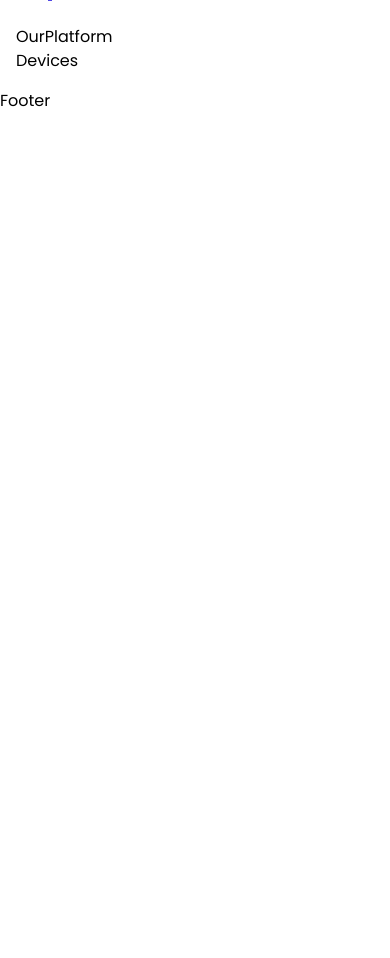
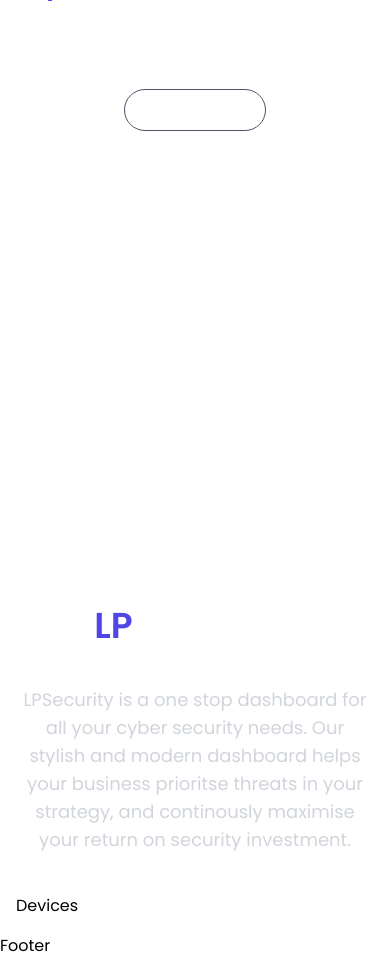
Before and after one commit to liamtphillips/LPSecurity, a React (Vite) app: page / in a window 390 px wide. Shown: the part 4027-4985 px from the top of the page. Before the commit the page ends 4140 px from the top, so only its background shows below. Built offline with nearby package versions, Linux system fonts and the light colour scheme.

Commit message:
platform component added

```diff
--- a/src/components/OurPlatform.jsx
+++ b/src/components/OurPlatform.jsx
@@ -1,9 +1,45 @@
 import React from 'react'
+import AnimatedPath from '../components/AnimatedPath';
+import logowhite from '../assets/logowhite.png';
+import { motion } from "framer-motion";
 
-const OurPlatform = () => {
-  return (
-    <div>OurPlatform</div>
-  )
+const Newpage = () => {
+    return (
+
+        <div className=''>
+            <svg className='ml-8 mt-8 hidden lg:block' width="594" height="423" viewBox="0 0 594 423" fill="none" xmlns="http://www.w3.org/2000/svg">
+                <AnimatedPath svgPathId="svgPath3" scrollMultiplier={7} />
+                <path id="svgPath3" d="M2 1C17.7259 75.5781 92.4589 176.028 350.561 168.801C618.087 161.31 588.128 325.5 592 422" stroke="#4B50E6" strokeWidth="4" />
+            </svg>
+
+        <motion.div
+            className=' container mx-auto'
+            initial="hidden"
+            whileInView="visible"
+            viewport={{ once: true, amount: 0.5 }}
+            transition={{ duration: 0.5 }}
+            variants={{
+              hidden: { opacity: 0, x: 100 },
+              visible: { opacity: 1, x: 0 },
+            }}
+          >
+            <div className='flex text-white justify-center items-center  lg:mt-10 mt-20'>
+                <button className='border-gray-600 border px-5 rounded-full py-2'>Our Platform</button>
+            </div>
+            <div className='flex  justify-center'>
+                <img src={logowhite} className='w-80 py-10 opacity-80 animate-pulse' />
+            </div>
+            <div className='flex justify-center text-4xl'>
+                <span className='text-white'><span className="text-indigo-600 font-semibold">LP</span>SECURITY</span>
+            </div>
+            <div className='flex justify-center py-10'>
+                <p className='text-lg text-gray-300 text-center max-w-lg'>LPSecurity is a one stop dashboard for all your cyber security needs. Our stylish and modern dashboard
+                    helps your business prioritse threats in your strategy, and continously maximise your return on security investment.
+                </p>
+            </div>
+        </motion.div>
+        </div>
+    )
 }
 
-export default OurPlatform
+export default Newpage
--- a/src/data/data.jsx
+++ b/src/data/data.jsx
@@ -71,16 +71,16 @@ export const sections = [
   },
 ];
 
-export const cardData = [
+export const deviceData = [
   {
     title: 'Security on the go.',
     text: 'Fit all of your cyber security essentials in your pocket, so you never miss a beat while on the go.',
-    cardImage: mockup,
+    deviceImage: mockup,
   },
   {
     title: 'Receive updates constantly.',
     text: 'A constant stream of information from your business available 24/7.',
-    cardImage: ipad,
+    deviceImage: ipad,
   },
 ];
 
```
Also changed, not shown: src/assets/logowhite.png (added).
